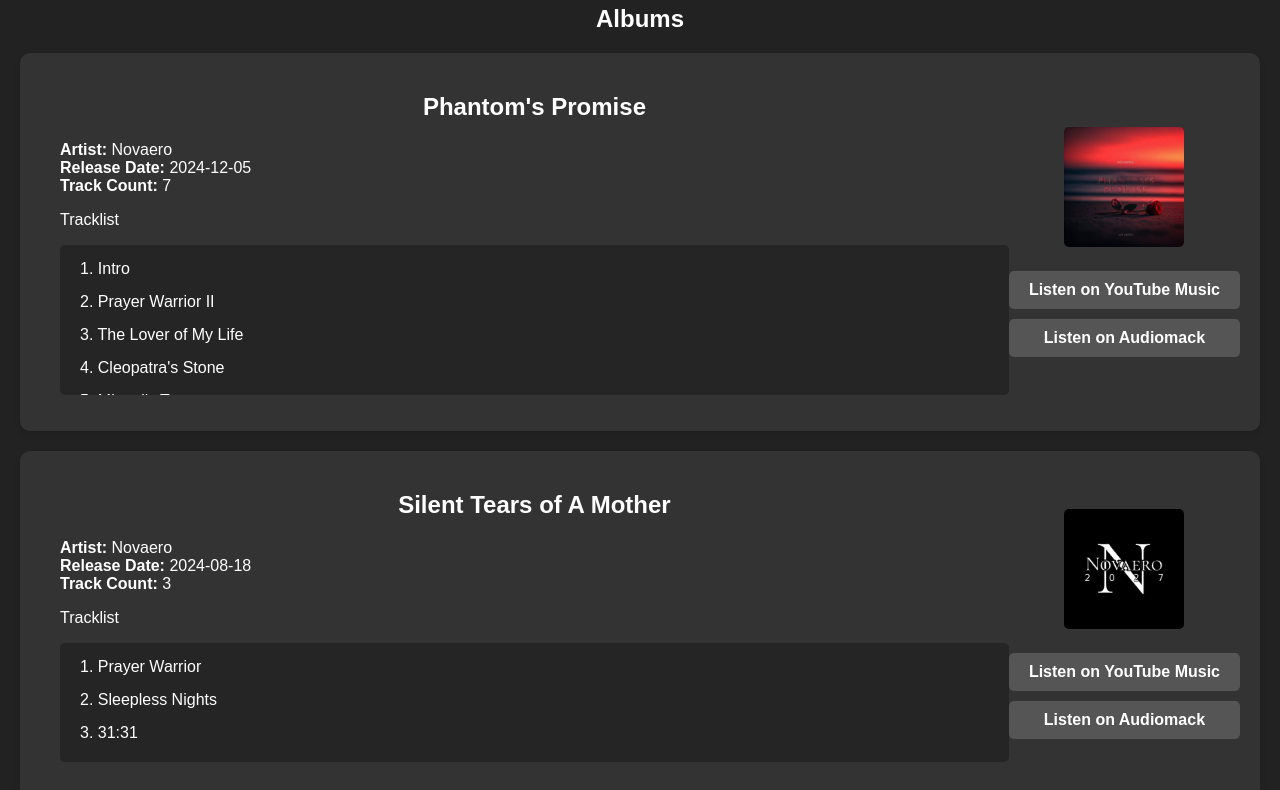
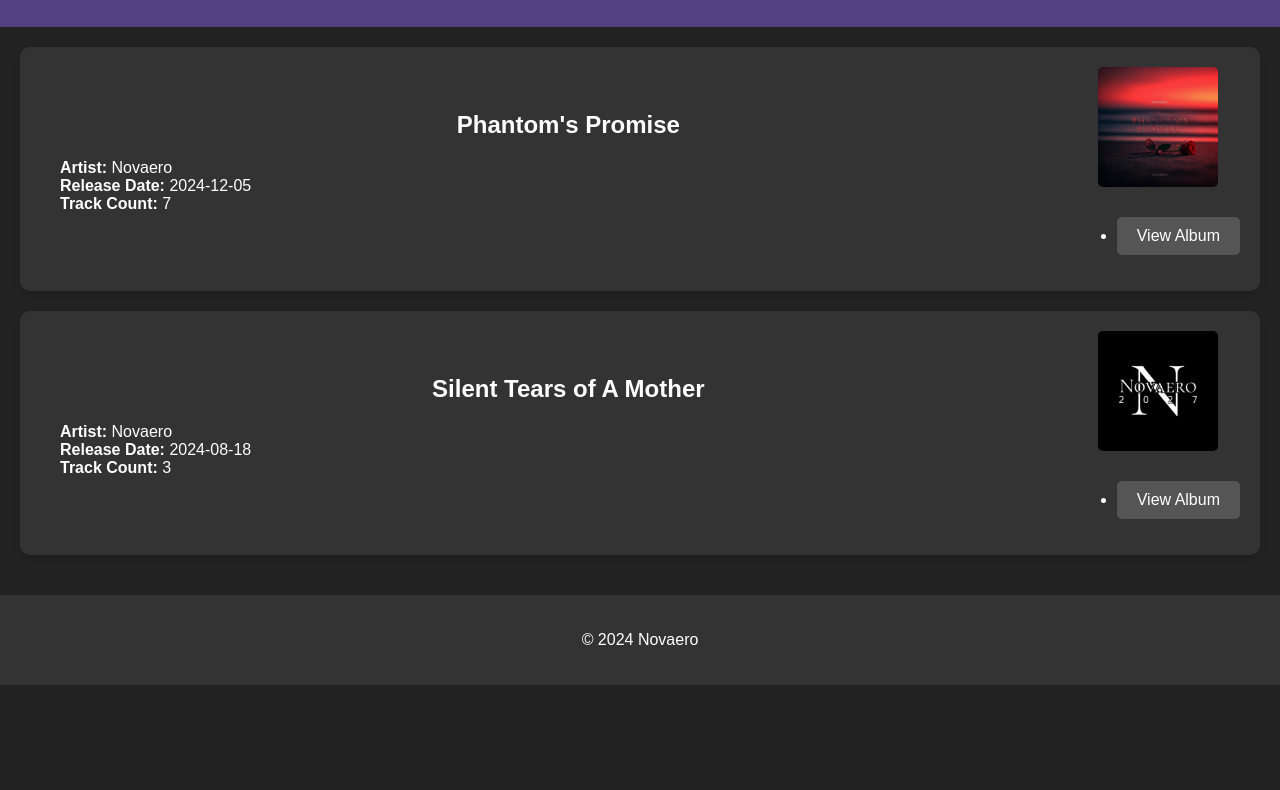
Before and after one commit to NovaeroMusic/Novaero, a plain HTML site: page music.html in a window 1280 px wide. Shown: the part 93-883 px from the top of the page. After the commit the page ends 800 px from the top, so only its background shows below. Drawn offline with Linux system fonts and the light colour scheme.

Commit message:
Update music.html

```diff
--- a/music.html
+++ b/music.html
@@ -3,47 +3,19 @@
 <head>
     <meta charset="UTF-8">
     <meta name="viewport" content="width=device-width, initial-scale=1.0">
-    <meta name="description" content="Explore the world of poetry with Novaero. Discover a collection of poems, read excerpts, and delve into the depths of lyrical expression.">
-    <meta name="keywords" content="poetry, poems, poet, Novaero, literature, words, art, creative writing, verse, lyrical, prose, expression">
-    <title>Novaero's Music</title>
+    <title>Novaero's Discography</title>
     <link rel="stylesheet" href="music.css">
+
+    <meta name="description" content="Discover the musical journey of Novaero. Explore their latest albums, Phantom's Promise and Silent Tears of A Mother.">
+    <meta name="keywords" content="Novaero, music, album, Phantom's Promise, Silent Tears of A Mother">
+    <meta name="author" content="Novaero">
 </head>
 <body>
     <header>
-            <a href="./index.html">Back to Home</a>
+        <h1>Novaero's Discography</h1>
     </header>
 
     <main>
-        <h2>Albums</h2>
-
-        <!--FOR FUTURE USE-->
-        <!--
-        <section class="book book1">
-            <div class="book-info">
-                <h2>Album Title</h2>
-                <p>
-                    <strong>Artist:</strong> Novaero
-                    <br>
-                    <strong>Release Date:</strong> YYYY-MM-DD
-                    <br>
-                    <strong>Track Count:</strong> 0
-                </p>
-                <p>
-                    Tracklist
-                    <ol class="tracklist">
-                        <li>1. <a href="" target="_blank">Intro</a></li>
-                    </ol>
-                </p>
-            </div>
-
-            <div class="book-cover">
-                <img src="coverart.jpg" alt="Album Name Cover">
-                <a href="https://music.youtube.com/playlist?list=YOUR_YOUTUBE_PLAYLIST_ID" target="_blank" class="stream-link">Listen on YouTube Music</a>
-                <a href="https://www.audiomack.com/novaero2027/album/album-title" target="_blank" class="stream-link">Listen on Audiomack</a>
-            </div>
-        </section>
-        -->
-
         <section class="book book1">
             <div class="book-info">
                 <h2>Phantom's Promise</h2>
@@ -54,24 +26,21 @@
                     <br>
                     <strong>Track Count:</strong> 7
                 </p>
-                <p>
-                    Tracklist
-                    <ol class="tracklist">
-                        <li>1. <a href="https://music.youtube.com/watch?v=uJqPv3sHEsw&si=s8_-1ygz_iZKkjU_" target="_blank">Intro</a></li>
-                        <li>2. <a href="https://music.youtube.com/watch?v=r3XpJPorr5E&si=Qu7UFlt_e3EF-SNO" target="_blank">Prayer Warrior II</a></li>
-                        <li>3. <a href="https://music.youtube.com/watch?v=XqTCclAFWNw&si=JQ08HIU5IglCAZ79" target="_blank">The Lover of My Life</a></li>
-                        <li>4. <a href="https://music.youtube.com/watch?v=qiEG2KChO4M&si=-aJb7wKNNiVK5v8q" target="_blank">Cleopatra's Stone</a></li>
-                        <li>5. <a href="https://music.youtube.com/watch?v=tGqRqhuPQQ0&si=y5BKq17t7mCGKgVP" target="_blank">Mistral's Tears</a></li>
-                        <li>6. <a href="https://music.youtube.com/watch?v=ZxluJS5BwIM&si=96xlZZlitx3go6F7" target="_blank">Lira Triada</a></li>
-                        <li>7. <a href="https://music.youtube.com/watch?v=GGu2IDaW0Vo&si=kEBr94_ujslBgL1t" target="_blank">Asa's Sceptre</a></li>
-                    </ol>
-                </p>
+
+                <br>
+
             </div>
 
             <div class="book-cover">
                 <img src="images/PhantomsPromise-CoverArt.jpg" alt="Phantom's Promise Cover">
-                <a href="https://music.youtube.com/playlist?list=PL56-S61LHqCBp0tlRalsP0beYeXF5PEOe&si=d_R6eaLKMFXyQTpe" target="_blank" class="stream-link">Listen on YouTube Music</a>
-                <a href="https://audiomack.com/novaero2027/album/phantoms-promise" target="_blank" class="stream-link">Listen on Audiomack</a>
+
+                <ul class="styled-list">
+                    <li>
+                        <a href="PhantomsPromise.html">
+                            View Album
+                        </a>
+                    </li>
+                </ul>
             </div>
         </section>
 
@@ -85,26 +54,27 @@
                     <br>
                     <strong>Track Count:</strong> 3
                 </p>
-                <p>
-                    Tracklist
-                    <ol class="tracklist">
-                        <li>1. <a href="https://music.youtube.com/watch?v=s-jtyaxsa1k&si=QARSDlILGbHzGuyl" target="_blank">Prayer Warrior</a></li>
-                        <li>2. <a href="https://music.youtube.com/watch?v=6rCA82VzmrE&si=mgUX0CH9Pt3wR4aI" target="_blank">Sleepless Nights</a></li>
-                        <li>3. <a href="https://music.youtube.com/watch?v=t7uWXnKFTCE&si=aqiGwhnkCAY4frmZ" target="_blank">31:31</a></li>
-                    </ol>
-                </p>
+
+                <br>
+
             </div>
 
             <div class="book-cover">
                 <img src="images/Novaero 2027.jpg" alt="Silent Tears of A Mother Cover">
-                <a href="https://music.youtube.com/playlist?list=PL56-S61LHqCA_AGMpXS8_wL2wuAPI2Jd7&si=4NN3u55a_HF15R1m" target="_blank" class="stream-link">Listen on YouTube Music</a>
-                <a href="https://audiomack.com/novaero2027/album/silent-tear-of-a-mother" target="_blank" class="stream-link">Listen on Audiomack</a>
+
+                <ul class="styled-list">
+                    <li>
+                        <a href="SilentTearsOfAMother.html">
+                            View Album
+                        </a>
+                    </li>
+                </ul>
             </div>
         </section>
     </main>
 
     <footer>
-        &copy; 2024 Novaero
+        <p>&copy; 2024 Novaero</p>
     </footer>
 </body>
 </html>
```
